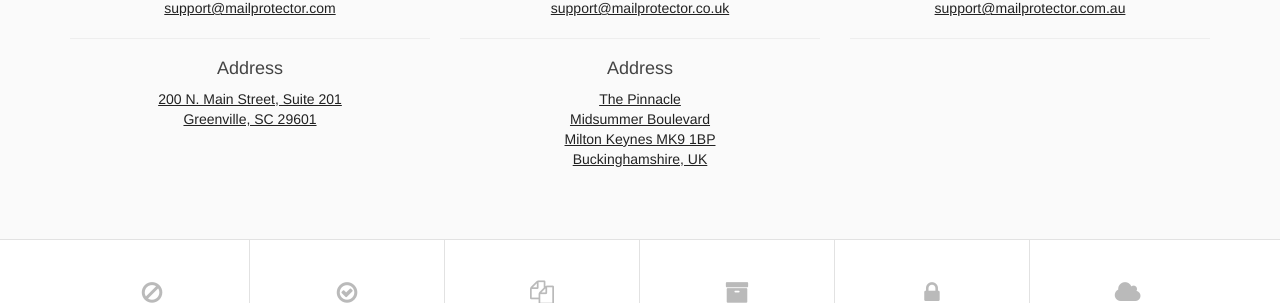
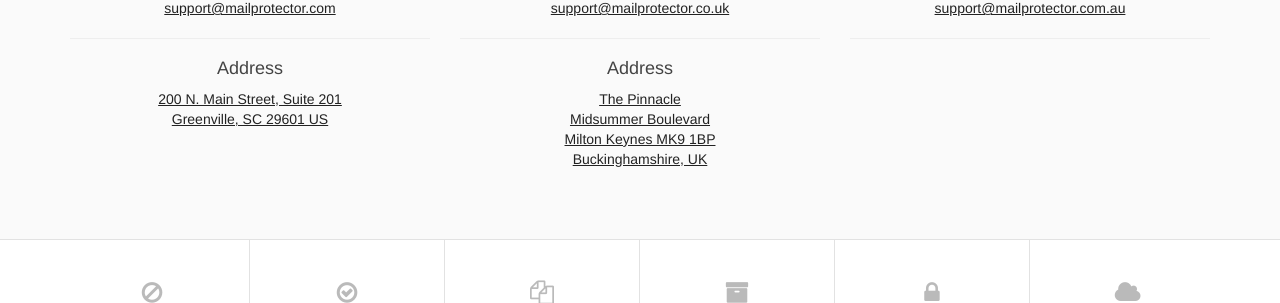
Before and after one commit to virtualconnect/mailprotector.com, a Jekyll site: the page built from contact/index.html, in a window 1280 px wide and 900 px high, scrolled down 688 px. Shown: the part 149-452 px from the top of the window. Built offline with Jekyll 4.4.1, drawn with Linux system fonts in a browser that asks for light colours; nearby versions of some CDN libraries; some web fonts are replaced.

Commit message:
Added US prefix to address

```diff
--- a/_includes/post-footer.html
+++ b/_includes/post-footer.html
@@ -7,7 +7,7 @@
 			+ 1-864-288-9595<br>
 			Mailprotector<br>
 			200 N. Main Street, Suite 201<br>
-			Greenville, SC 29601
+			Greenville, SC 29601 US
 		</p>
 	</div>
 
--- a/contact/index.html
+++ b/contact/index.html
@@ -41,7 +41,7 @@ body_class: contact
                                <hr>
                 <h4 class="text-center">Address</h4>
                 <ul class="list-unstyled text-center">
-                <li><a href="https://goo.gl/maps/aihtr" target="_blank" class="underline">200 N. Main Street, Suite 201<br>Greenville, SC 29601</a></li>
+                <li><a href="https://goo.gl/maps/aihtr" target="_blank" class="underline">200 N. Main Street, Suite 201<br>Greenville, SC 29601 US</a></li>
                 </ul>
 
             </div>
--- a/privacy/index.html
+++ b/privacy/index.html
@@ -72,7 +72,7 @@ body_class: cloudfilter
 
 
                 <h4>If you have a grievance</h4>
-                <p>We are posting this Policy in an effort to be a good web citizen. If you have a grievance with us, please bring it to our attention at privacy@virtualconnect.net. Or write to: VirtualConnect Technologies, Inc., 200 N. Main Street, Suite 201 Greenville, SC 29601.</p>
+                <p>We are posting this Policy in an effort to be a good web citizen. If you have a grievance with us, please bring it to our attention at privacy@virtualconnect.net. Or write to: VirtualConnect Technologies, Inc., 200 N. Main Street, Suite 201 Greenville, SC 29601 US.</p>
             </div>
         </div>
     </div>
--- a/terms/index.html
+++ b/terms/index.html
@@ -163,7 +163,7 @@ title: Legal Terms - Mailprotector&reg;
             VirtualConnect Technologies, Inc.<br>
             ATTN: COPYRIGHT INQUIRIES<br>
 			200 N. Main Street, Suite 201<br>
-			Greenville, SC 29601
+			Greenville, SC 29601 US
             </p>
             <p class="col-md-4">
             <strong>Phone:</strong><br>
```
